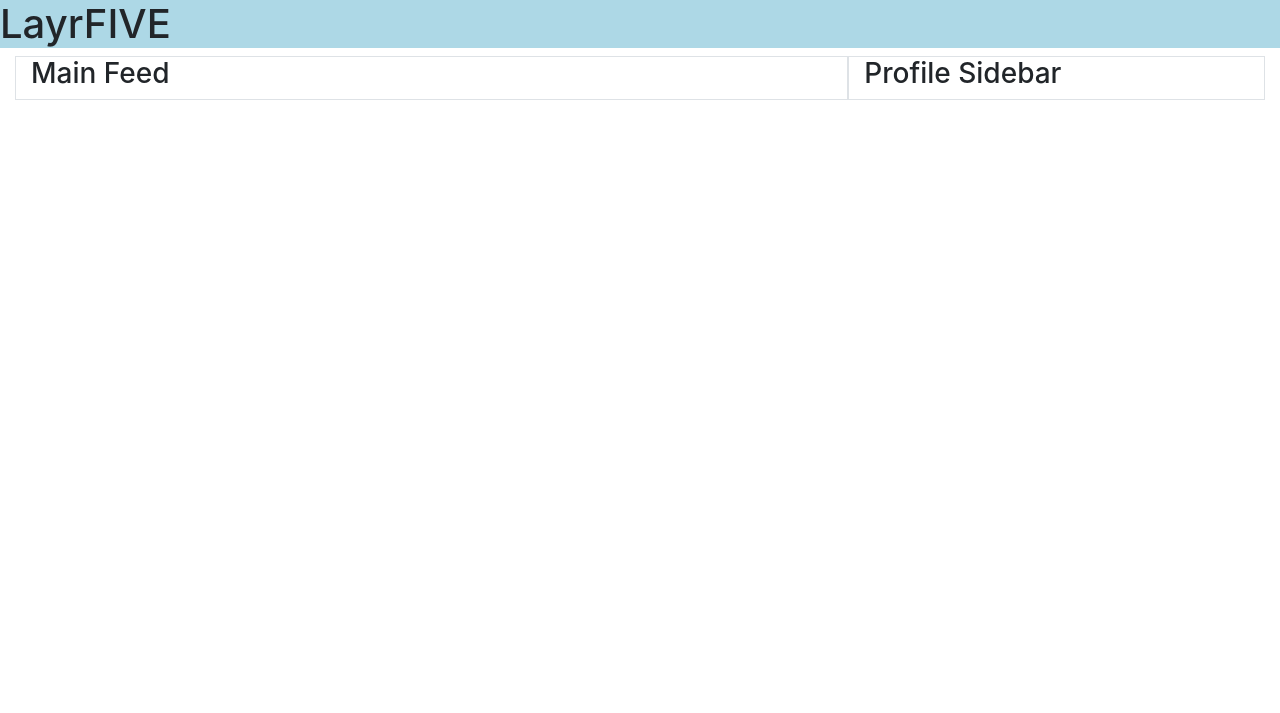
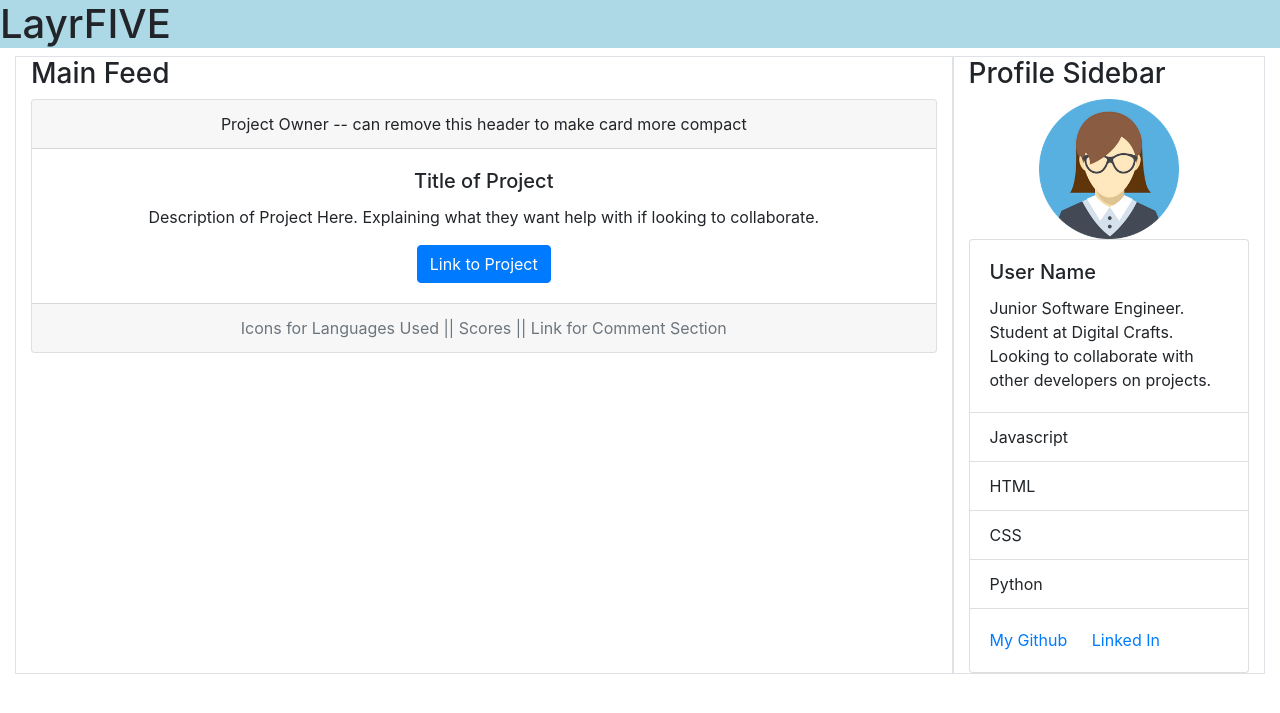
Before and after one commit to laynemag/LayrFIVE, a Node server app: template views/homepage.ejs in a window 1280 px wide. Shown: the top 713 px of the page. Run offline with Node 20, Linux system fonts and the light colour scheme; the template is opened without the code that fills it, so the values that code supplies are empty; some libraries are stand-ins or nearby versions.

Commit message:
homepage updates, created index.js

```diff
--- /dev/null
+++ b/public/js/index.js
@@ -0,0 +1,6 @@
+let registerButton = document.querySelector('#register');
+
+registerButton.addEventListener('click', (e) => {
+    e.preventDefault();
+    console.log('go to register page');
+})
--- a/routes/index.js
+++ b/routes/index.js
@@ -2,7 +2,6 @@ const express = require("express");
 const router = express.Router();
 const passport = require('passport');
 const authReq = require('../auth');
-const passport = require('passport');
 
 router.get("/", (req, res) => {
     res.render('index');
--- a/views/homepage.ejs
+++ b/views/homepage.ejs
@@ -20,14 +20,51 @@
 <div class="container-fluid d-flex">
 
   <!-- main feed  -->
-<div class="col-8 border">
+<div class="col-7 col-lg-9 border">
   <h3>Main Feed</h3>
+  <!-- project card div -->
+  <div class="card text-center">
+    <div class="card-header">
+      Project Owner -- can remove this header to make card more compact
+    </div>
+    <div class="card-body">
+      <h5 class="card-title">Title of Project</h5>
+      <p class="card-text">Description of Project Here. Explaining what they want help with if looking to collaborate.</p>
+      <a href="#" class="btn btn-primary">Link to Project</a>
+    </div>
+    <div class="card-footer text-muted">
+      Icons for Languages Used || Scores || Link for Comment Section
+    </div>
+  </div>
+  <!-- end project card -->
 </div>
 <!-- end main feed div -->
 
 <!-- sidebar -->
-<div class="col-4 border">
+<div class="col-5 col-lg-3 border">
   <h3>Profile Sidebar</h3>
+  <div class="d-flex justify-content-center">
+  <img src="../images/femaleuser.png" class="card-img-top w-50" alt="...">
+  </div>
+  <!-- start of card -->
+  <div class="card w-100" >
+
+    <div class="card-body">
+      <h5 class="card-title">User Name</h5>
+      <p class="card-text">Junior Software Engineer. Student at Digital Crafts. Looking to collaborate with other developers on projects.</p>
+    </div>
+    <ul class="list-group list-group-flush">
+      <li class="list-group-item">Javascript</li>
+      <li class="list-group-item">HTML</li>
+      <li class="list-group-item">CSS</li>
+      <li class="list-group-item">Python</li>
+    </ul>
+    <div class="card-body">
+      <a href="#" class="card-link">My Github</a>
+      <a href="#" class="card-link">Linked In</a>
+    </div>
+  </div>
+<!-- end card div -->
 </div>
 <!-- end of sidebar div -->
 </div>
--- a/views/index.ejs
+++ b/views/index.ejs
@@ -34,7 +34,7 @@
       <!-- button div -->
     <div class="button d-flex justify-content-center">
     <button type="submit" class="btn btn-outline-secondary m-2" id="login">Log In</button>
-    <button type="submit" class="btn btn-outline-secondary m-2" id="register">Register</button>
+    <button type="" class="btn btn-outline-secondary m-2" id="register">Register</button>
     </div>
     <!-- end of button div -->
     </form>
@@ -50,8 +50,9 @@
 
     <!-- Optional JavaScript -->
     <!-- jQuery first, then Popper.js, then Bootstrap JS -->
-    <script src="http://code.jquery.com/jquery-3.5.1.min.js" integrity="sha256-9/aliU8dGd2tb6OSsuzixeV4y/faTqgFtohetphbbj0=" crossorigin="anonymous"></script>
+    <!-- <script src="http://code.jquery.com/jquery-3.5.1.min.js" integrity="sha256-9/aliU8dGd2tb6OSsuzixeV4y/faTqgFtohetphbbj0=" crossorigin="anonymous"></script> -->
     <script src="https://cdnjs.cloudflare.com/ajax/libs/popper.js/1.14.7/umd/popper.min.js" integrity="sha384-UO2eT0CpHqdSJQ6hJty5KVphtPhzWj9WO1clHTMGa3JDZwrnQq4sF86dIHNDz0W1" crossorigin="anonymous"></script>
     <script src="https://stackpath.bootstrapcdn.com/bootstrap/4.3.1/js/bootstrap.min.js" integrity="sha384-JjSmVgyd0p3pXB1rRibZUAYoIIy6OrQ6VrjIEaFf/nJGzIxFDsf4x0xIM+B07jRM" crossorigin="anonymous"></script>
+    <script src="../js/index.js"></script>
   </body>
 </html>
```
Also changed, not shown: views/registration.ejs (+4 -4 lines), public/images/femaleuser.png (added), 2 other files.
